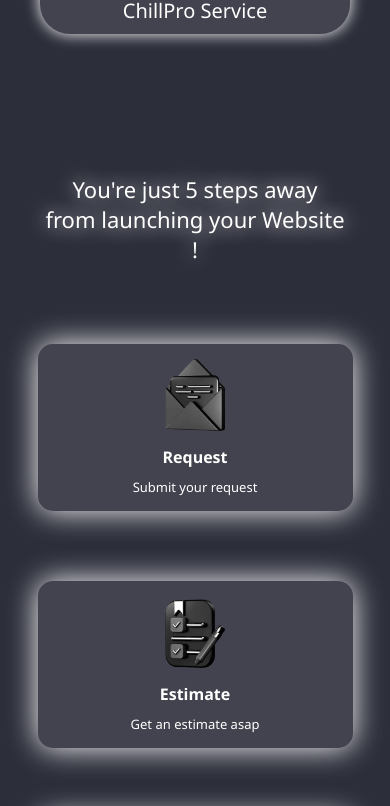
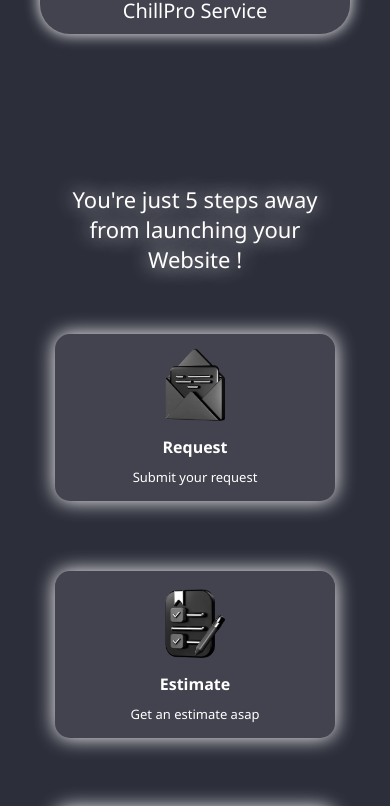
Before and after one commit to JahongirFox/DevSphere-IT-Company, a React (Vite) app: page / in a window 390 px wide. Shown: the part 1704-2510 px from the top of the page. Built offline with nearby package versions, Linux system fonts and the light colour scheme.

Commit message:
DevSphere IT Company bugs fixed

```diff
--- a/src/Pages/Home/Home3/Home3.css
+++ b/src/Pages/Home/Home3/Home3.css
@@ -20,20 +20,21 @@
     text-align: center;
     font-family: 'Segoe UI', Tahoma, Geneva, Verdana, sans-serif;
     color: white;
-    font-size: clamp(0px, 9vw, 40px);
+    font-size: clamp(24px, 5vw, 40px);
     font-weight: 400;
     text-shadow: 0px 0px 20px white;
-    padding: 20px;
+    padding: 30px;
 }
 
 .center-media {
-    display: flex;
+    display: grid;
+    grid-template-columns: repeat(auto-fit, minmax(180px, 1fr));
+    gap: 70px;
+    width: 80%;
+    max-width: 1300px;
     justify-content: center;
-    flex-wrap: wrap;
-    gap: 70px;
-    width: 100%;
-    max-width: 1000px;
-    margin-top: 60px;
+    /* padding: 40px; */
+    margin-top: 30px;
 }
 
 .Home3-card {
@@ -41,14 +42,16 @@
     border-radius: 15px;
     padding: 20px;
     text-align: center;
-    width: 180px;
-    height: 250px;
     display: flex;
     flex-direction: column;
     align-items: center;
     justify-content: center;
+    box-shadow: 0px 0px 20px white;
+    transition: box-shadow 0.3s ease-in-out;
+}
+
+.Home3-card:hover {
     box-shadow: 0px 0px 30px white;
-
 }
 
 .Img-center img {
@@ -70,27 +73,15 @@
 }
 
 /* Responsive Design */
-@media (max-width: 1024px) {
-    .Home3-Container p {
-        font-size: 30px;
-    }
-    .center-media {
-        justify-content: center;
-    }
-}
-
 @media (max-width: 768px) {
     .Home3-Container p {
         font-size: 26px;
     }
     .center-media {
-        flex-direction: row;
-        flex-wrap: wrap;
-        justify-content: center;
+        grid-template-columns: repeat(auto-fit, minmax(150px, 1fr));
     }
     .Home3-card {
-        width: 160px;
-        height: 230px;
+        padding: 15px;
     }
     .Home3-text-request h5 {
         font-size: 16px;
@@ -105,11 +96,10 @@
         font-size: 22px;
     }
     .center-media {
-        flex-direction: column;
-        align-items: center;
+        grid-template-columns: 1fr;
     }
     .Home3-card {
-        width: 90%;
+        width: 100%;
         height: auto;
         padding: 15px;
     }
```
